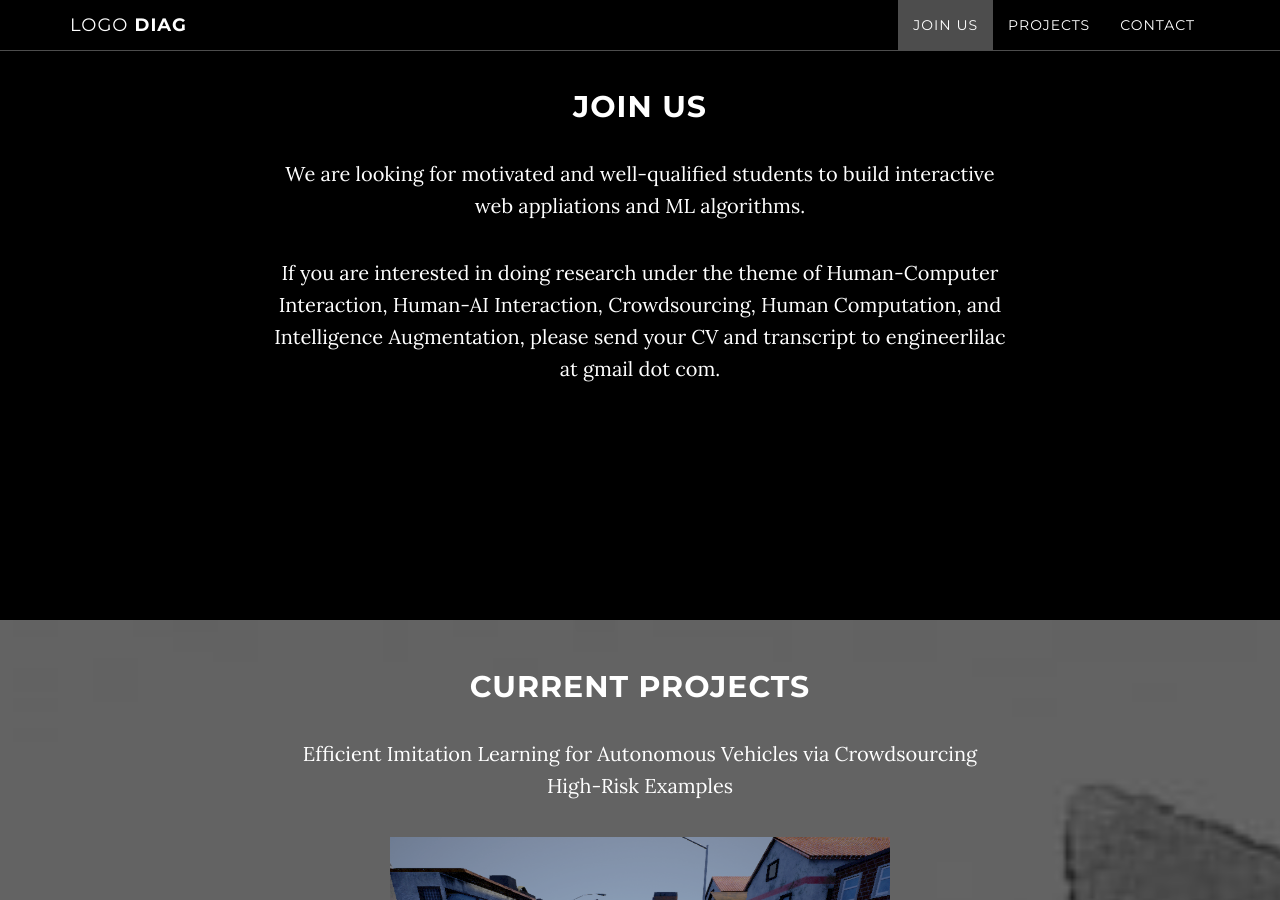
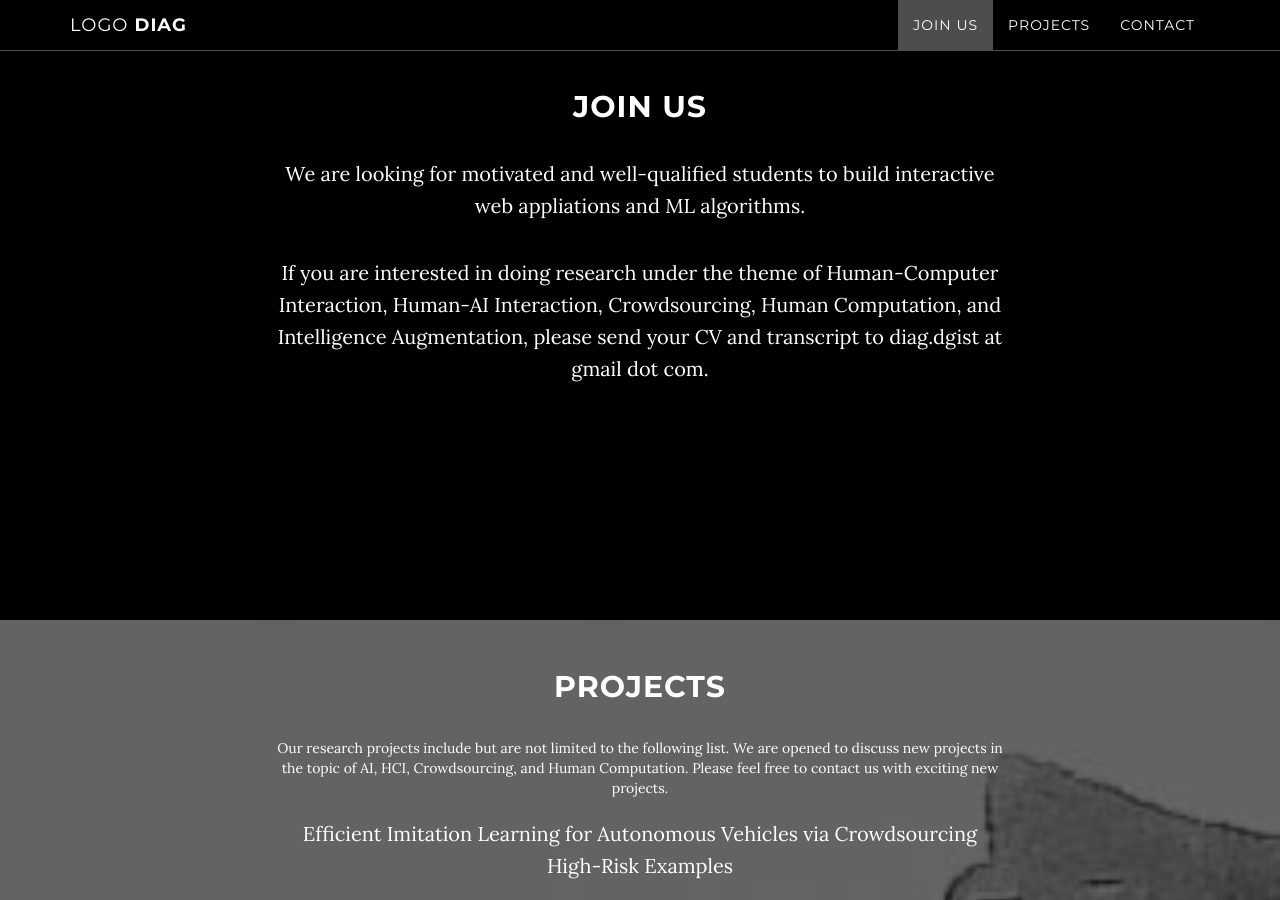
Before and after one commit to raflereak/diag-dgist.github.io, a Jekyll site: the page built from index.html, in a window 1280 px wide and 900 px high, scrolled down 1010 px. Built offline with Jekyll 4.4.1, drawn with Linux system fonts in a browser that asks for light colours.

Commit message:
added project desc and changed contact info

```diff
--- a/_config.yml
+++ b/_config.yml
@@ -1,6 +1,6 @@
 # Site settings
 title: DIAG
-email: jyskwon.github.io
+email: diag.dgist@gmail.com
 url: https://diag.kr
 description: "In the DGIST Intelligence Augmentation Group (DIAG), we do research in the intersection of HCI and AI. We build hybrid intelligence systems &mdash; combining human and machine intelligence to understand and overcome challenging problems in AI."
 
--- a/_includes/joinus.html
+++ b/_includes/joinus.html
@@ -5,7 +5,7 @@
                 <h2>JOIN US</h2>
                 <p>We are looking for motivated and well-qualified students to build interactive web appliations and ML algorithms.</p>
                 <p>If you are interested in doing research under the theme of Human-Computer Interaction, Human-AI Interaction, Crowdsourcing,
-                Human Computation, and Intelligence Augmentation, please send your CV and transcript to engineerlilac at gmail dot com.</p>
+                Human Computation, and Intelligence Augmentation, please send your CV and transcript to diag.dgist at gmail dot com.</p>
             </div>
         </div>
     </section>
--- a/_includes/projects.html
+++ b/_includes/projects.html
@@ -3,15 +3,19 @@
         <div class="projects-section">
             <div class="container">
                 <div class="col-lg-8 col-lg-offset-2">
-                    <h2>Current Projects</h2>
+                    <h2>Projects</h2>
+
+                    Our research projects include but are not limited to the following list. We are opened to discuss new projects in the topic of AI, HCI, Crowdsourcing, and Human Computation. Please feel free to contact us with exciting new projects.
+                    <br><br>
+
                     <p>Efficient Imitation Learning for Autonomous Vehicles via Crowdsourcing High-Risk Examples</p>
                     <img src="/img/00118185.png" alt="" width="500" height="333">
-                    <br>
+                    <br><br><br>
                     <p>Intervention Techniques to Protect Mental Health for Crowd Workers Exposed to Disturbing Content</p>
-                    <img src="/img/00118185.png" alt="">
-                    <br>
+                    <img src="/img/00118185.png" alt="" width="500" height="333">
+                    <br><br><br>
                     <p>Understanding Experts' Task Complition Workflow to Automate Using Crowd-AI Hybrid Systems</p>
-                    <img src="/img/00118185.png" alt="">
+                    <img src="/img/00118185.png" alt="" width="500" height="333">
                 </div>
             </div>
         </div>
```
